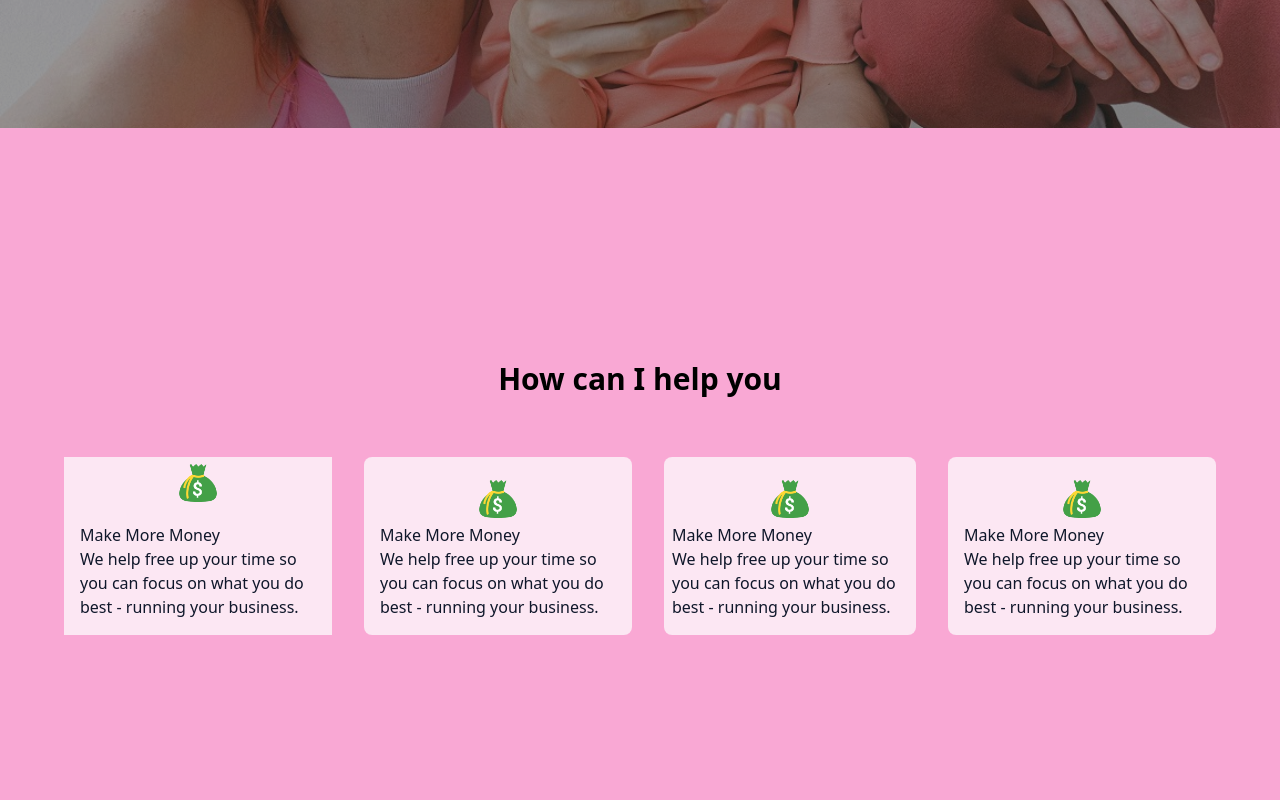
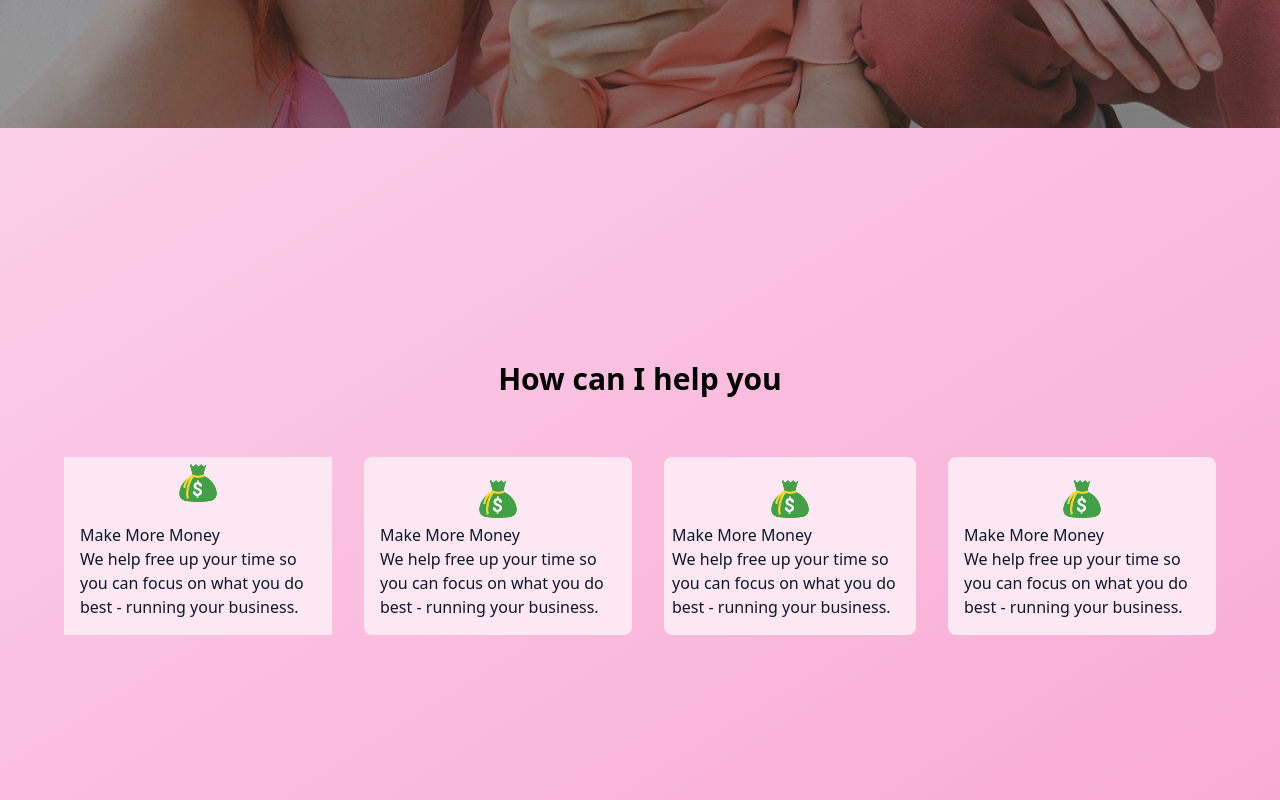
Before and after one commit to MatthewsRicky/shespeaksocial, a Next.js app: page / in a window 1280 px wide. Shown: the part 720-1520 px from the top of the page. Built offline with nearby package versions, Linux system fonts and the light colour scheme.

Commit message:
gradient background

```diff
--- a/components/ServiceCards.tsx
+++ b/components/ServiceCards.tsx
@@ -3,7 +3,7 @@ import Image from "next/image";
 
 const ServiceCards = () => {
 	return (
-		<div className="flex items-center justify-center overflow-hidden max-w-fit h-screen bg-pink-300 flex-col">
+		<div className="flex items-center justify-center overflow-hidden max-w-fit h-screen bg-gradient-to-br from-pink-200 to-pink-300 flex-col">
 			<header>
 				<h1 className="font-bold text-3xl">How can I help you</h1>
 				</header>
```
